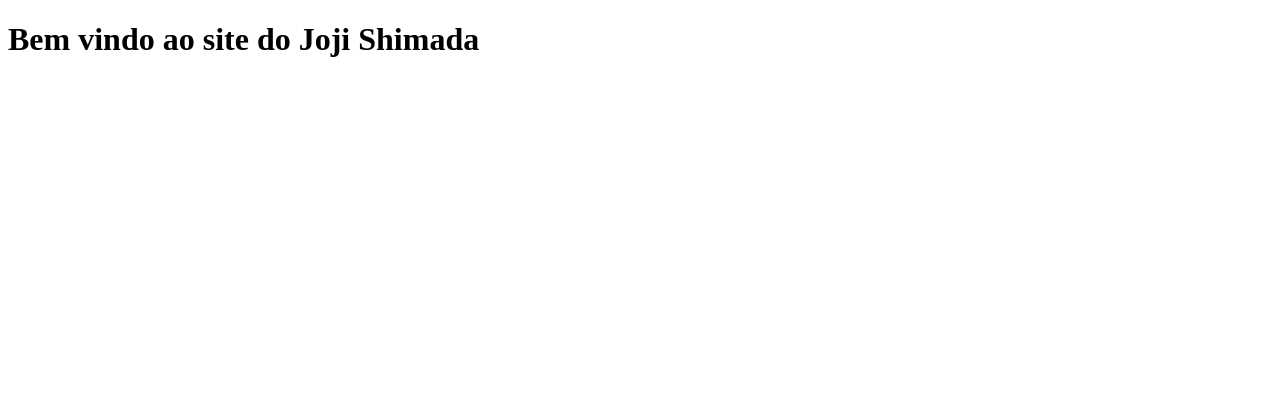
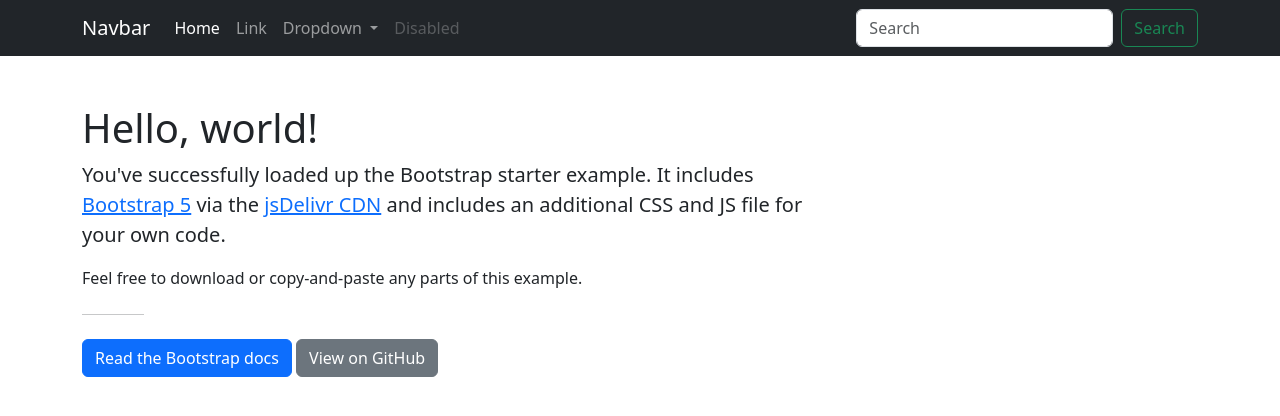
Before and after one commit to jojishimada/jojishimada.onrender.com, a Flask app: page / in a window 1280 px wide. Shown: the top 416 px of the page. Run offline with Flask 2, Linux system fonts and the light colour scheme; some libraries are stand-ins or nearby versions.

Commit message:
teste 1 html

```diff
--- a/templates/index.html
+++ b/templates/index.html
@@ -1,11 +1,83 @@
+<!--
 <!DOCTYPE html>
 <html lang="pt-BR">
 <head>
     <meta charset="UTF-8">
     <meta name="viewport" content="width=device-width, initial-scale=1.0">
     <title>Document</title>
+    <link href="https://cdn.jsdelivr.net/npm/bootstrap@5.3.2/dist/css/bootstrap.min.css" rel="stylesheet" integrity="sha384-T3c6CoIi6uLrA9TneNEoa7RxnatzjcDSCmG1MXxSR1GAsXEV/Dwwykc2MPK8M2HN" crossorigin="anonymous">
+<script src="https://cdn.jsdelivr.net/npm/bootstrap@5.3.2/dist/js/bootstrap.bundle.min.js" integrity="sha384-C6RzsynM9kWDrMNeT87bh95OGNyZPhcTNXj1NW7RuBCsyN/o0jlpcV8Qyq46cDfL" crossorigin="anonymous"></script>
 </head>
 <body>
+    <script src="https://cdn.jsdelivr.net/npm/@popperjs/core@2.11.8/dist/umd/popper.min.js" integrity="sha384-I7E8VVD/ismYTF4hNIPjVp/Zjvgyol6VFvRkX/vR+Vc4jQkC+hVqc2pM8ODewa9r" crossorigin="anonymous"></script>
+<script src="https://cdn.jsdelivr.net/npm/bootstrap@5.3.2/dist/js/bootstrap.min.js" integrity="sha384-BBtl+eGJRgqQAUMxJ7pMwbEyER4l1g+O15P+16Ep7Q9Q+zqX6gSbd85u4mG4QzX+" crossorigin="anonymous"></script>
     <h1>Bem vindo ao site do Joji Shimada</h1>
 </body>
 </html>
+-->
+
+
+<!doctype html>
+<html lang="en">
+  <head>
+    <meta charset="utf-8">
+    <meta name="viewport" content="width=device-width, initial-scale=1">
+    <title>Bootstrap demo</title>
+    <link href="https://cdn.jsdelivr.net/npm/bootstrap@5.3.0/dist/css/bootstrap.min.css" rel="stylesheet" integrity="sha384-9ndCyUaIbzAi2FUVXJi0CjmCapSmO7SnpJef0486qhLnuZ2cdeRhO02iuK6FUUVM" crossorigin="anonymous">
+    <link rel="stylesheet" href="styles.css">
+  </head>
+  <body>
+    <nav class="navbar navbar-expand-lg navbar-dark bg-dark">
+      <div class="container">
+        <a class="navbar-brand" href="#">Navbar</a>
+        <button class="navbar-toggler" type="button" data-bs-toggle="collapse" data-bs-target="#navbarSupportedContent" aria-controls="navbarSupportedContent" aria-expanded="false" aria-label="Toggle navigation">
+          <span class="navbar-toggler-icon"></span>
+        </button>
+        <div class="collapse navbar-collapse" id="navbarSupportedContent">
+          <ul class="navbar-nav me-auto mb-2 mb-lg-0">
+            <li class="nav-item">
+              <a class="nav-link active" aria-current="page" href="#">Home</a>
+            </li>
+            <li class="nav-item">
+              <a class="nav-link" href="#">Link</a>
+            </li>
+            <li class="nav-item dropdown">
+              <a class="nav-link dropdown-toggle" href="#" id="navbarDropdown" role="button" data-bs-toggle="dropdown" aria-expanded="false">
+                Dropdown
+              </a>
+              <ul class="dropdown-menu" aria-labelledby="navbarDropdown">
+                <li><a class="dropdown-item" href="#">Action</a></li>
+                <li><a class="dropdown-item" href="#">Another action</a></li>
+                <li><hr class="dropdown-divider"></li>
+                <li><a class="dropdown-item" href="#">Something else here</a></li>
+              </ul>
+            </li>
+            <li class="nav-item">
+              <a class="nav-link disabled">Disabled</a>
+            </li>
+          </ul>
+          <form class="d-flex" role="search">
+            <input class="form-control me-2" type="search" placeholder="Search" aria-label="Search">
+            <button class="btn btn-outline-success" type="submit">Search</button>
+          </form>
+        </div>
+      </div>
+    </nav>
+
+    <div class="container my-5">
+      <h1>Hello, world!</h1>
+      <div class="col-lg-8 px-0">
+        <p class="fs-5">You've successfully loaded up the Bootstrap starter example. It includes <a href="https://getbootstrap.com/">Bootstrap 5</a> via the <a href="https://www.jsdelivr.com/package/npm/bootstrap">jsDelivr CDN</a> and includes an additional CSS and JS file for your own code.</p>
+        <p>Feel free to download or copy-and-paste any parts of this example.</p>
+
+        <hr class="col-1 my-4">
+
+        <a href="https://getbootstrap.com" class="btn btn-primary">Read the Bootstrap docs</a>
+        <a href="https://github.com/twbs/examples" class="btn btn-secondary">View on GitHub</a>
+      </div>
+    </div>
+
+    <script src="https://cdn.jsdelivr.net/npm/bootstrap@5.3.0/dist/js/bootstrap.bundle.min.js" integrity="sha384-geWF76RCwLtnZ8qwWowPQNguL3RmwHVBC9FhGdlKrxdiJJigb/j/68SIy3Te4Bkz" crossorigin="anonymous"></script>
+    <script src="main.js"></script>
+  </body>
+</html>
```
